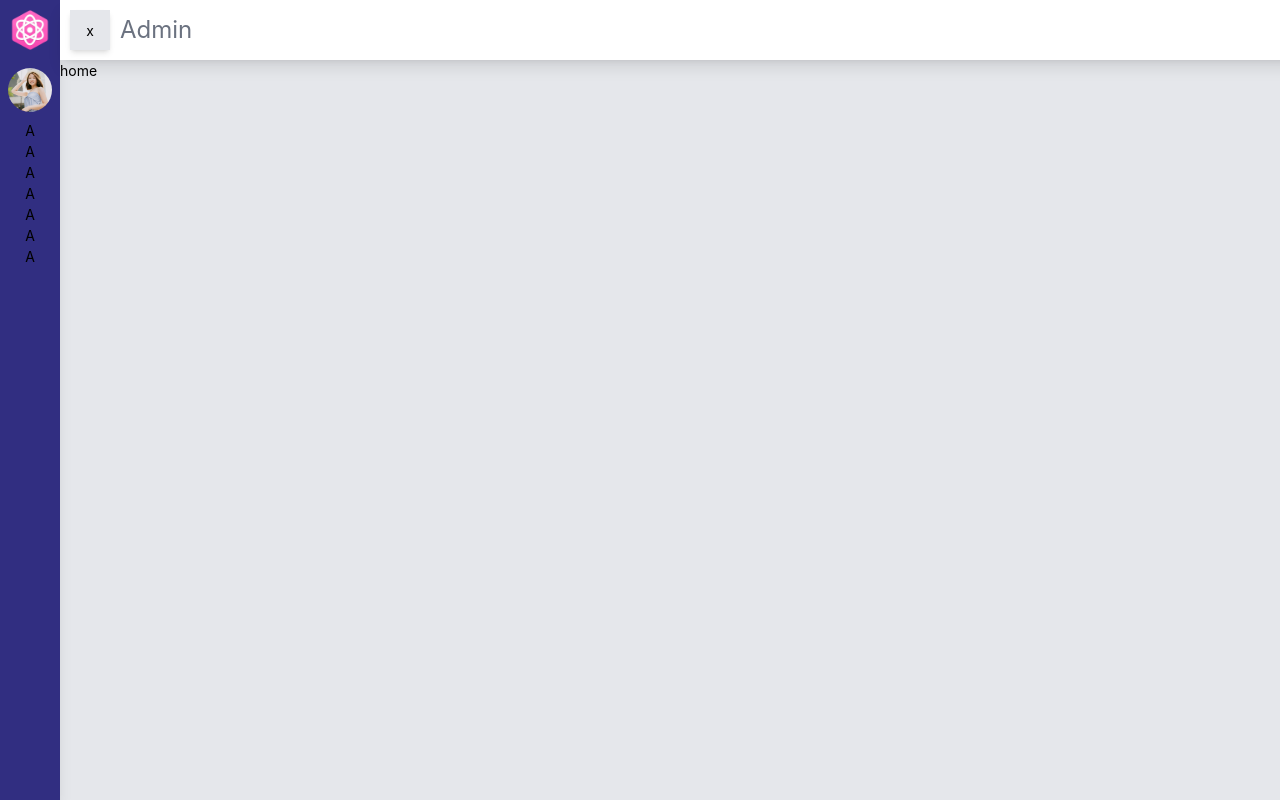
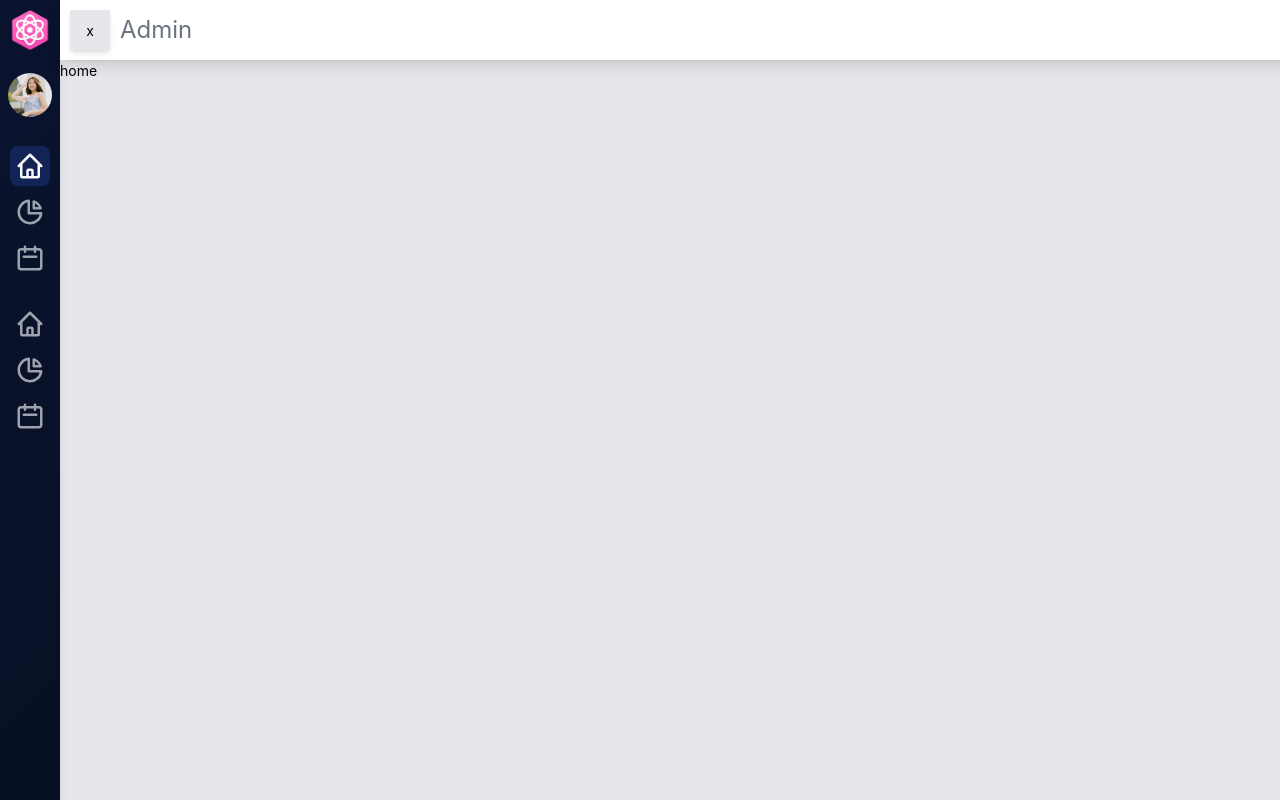
Before and after one commit to Henrique0498/admin-system, a Next.js app: page / in a window 1280 px wide. Built offline with nearby package versions, Linux system fonts and the light colour scheme.

Commit message:
Upade - SideBar
Editei mais o estilo da sideBar

```diff
--- a/package.json
+++ b/package.json
@@ -25,8 +25,10 @@
   "dependencies": {
     "next": "12.0.10",
     "next-pwa": "^5.3.1",
+    "polished": "^4.2.2",
     "react": "17.0.2",
     "react-dom": "17.0.2",
+    "react-icons": "^4.3.1",
     "react-switch": "^6.0.0",
     "styled-components": "5.3.3"
   },
--- a/src/components/SideBar/index.tsx
+++ b/src/components/SideBar/index.tsx
@@ -1,15 +1,48 @@
+import {
+  HiOutlineHome,
+  HiOutlineChartPie,
+  HiOutlineCalendar,
+  HiChevronRight
+} from 'react-icons/hi'
+import Image from 'next/image'
+
 import useGlobal from 'data/useContext/useGlobal'
-import Image from 'next/image'
+
 import * as S from './styles'
 
+// const dataList = [
+//   {
+//     name: 'Home',
+//     id: 1,
+//     icon: HiOutlineHome,
+//     subMenu: [{ name: 'Home', id: 1, icon: HiOutlineHome }]
+//   },
+//   {
+//     name: 'Home',
+//     id: 1,
+//     icon: HiOutlineHome,
+//     subMenu: [{ name: 'Home', id: 1, icon: HiOutlineHome }]
+//   }
+// ]
+
 const SideBar = () => {
-  const { menu } = useGlobal()
+  const { menu, setMenu } = useGlobal()
 
   return (
     <S.Container className="bg-indigo-900 shadow-lg transition-all" menu={menu}>
-      <div className="icon">
-        <Image src="/img/icon-192.png" width={40} height={40} />
-        {menu && <h2>Adm System</h2>}
+      <div className="icon transition-all">
+        <div className="logo transition-all">
+          <Image src="/img/icon-192.png" width={40} height={40} />
+        </div>
+        <h2 className=" transition-all">Adm System</h2>
+        {menu && (
+          <button
+            onClick={() => setMenu(!menu)}
+            className="bg-gray-200 shadow-md transition-all m-auto px-5 py-4"
+          >
+            x
+          </button>
+        )}
       </div>
 
       <div className="user transition-all">
@@ -22,18 +55,121 @@ const SideBar = () => {
             />
           </div>
         </div>
-        {menu && <h2>Amanda</h2>}
+
+        {menu && (
+          <div className="info">
+            <h2>Amanda</h2>
+          </div>
+        )}
       </div>
 
-      <ul>
-        <li>A</li>
-        <li>A</li>
-        <li>A</li>
-        <li>A</li>
-        <li>A</li>
-        <li>A</li>
-        <li>A</li>
-      </ul>
+      <S.List>
+        {menu && <p>Principal</p>}
+        <S.Nav menu={menu}>
+          <li className="active">
+            <div className="content">
+              <div className="iconLi">
+                <HiOutlineHome fontSize={menu ? 24 : 30} />
+              </div>
+              {menu && (
+                <div className="container">
+                  Teste
+                  <HiChevronRight />
+                </div>
+              )}
+              <div className="list">
+                <div></div>
+              </div>
+            </div>
+          </li>
+          <li>
+            <div className="content">
+              <div className="iconLi">
+                <HiOutlineChartPie fontSize={menu ? 24 : 30} />
+              </div>
+              {menu && (
+                <div className="container">
+                  Teste
+                  <HiChevronRight />
+                </div>
+              )}
+              <div className="list">
+                <div></div>
+              </div>
+            </div>
+          </li>
+          <li>
+            <div className="content">
+              <div className="iconLi">
+                <HiOutlineCalendar fontSize={menu ? 24 : 30} />
+              </div>
+              {menu && (
+                <div className="container">
+                  Teste
+                  <HiChevronRight />
+                </div>
+              )}
+              <div className="list">
+                <div className="shadow-sm"></div>
+              </div>
+            </div>
+          </li>
+        </S.Nav>
+      </S.List>
+
+      <S.List>
+        {menu && <p>Principal</p>}
+        <S.Nav menu={menu}>
+          <li className="">
+            <div className="content">
+              <div className="iconLi">
+                <HiOutlineHome fontSize={menu ? 24 : 30} />
+              </div>
+              {menu && (
+                <div className="container">
+                  Teste
+                  <HiChevronRight />
+                </div>
+              )}
+              <div className="list">
+                <div></div>
+              </div>
+            </div>
+          </li>
+          <li>
+            <div className="content">
+              <div className="iconLi">
+                <HiOutlineChartPie fontSize={menu ? 24 : 30} />
+              </div>
+              {menu && (
+                <div className="container">
+                  Teste
+                  <HiChevronRight />
+                </div>
+              )}
+              <div className="list">
+                <div></div>
+              </div>
+            </div>
+          </li>
+          <li>
+            <div className="content">
+              <div className="iconLi">
+                <HiOutlineCalendar fontSize={menu ? 24 : 30} />
+              </div>
+              {menu && (
+                <div className="container">
+                  Teste
+                  <HiChevronRight />
+                </div>
+              )}
+              <div className="list">
+                <div className="shadow-sm"></div>
+              </div>
+            </div>
+          </li>
+        </S.Nav>
+      </S.List>
     </S.Container>
   )
 }
--- a/src/components/SideBar/styles.ts
+++ b/src/components/SideBar/styles.ts
@@ -1,4 +1,5 @@
 import styled, { css } from 'styled-components'
+import { darken, transparentize } from 'polished'
 
 interface ContainerProps {
   menu: boolean
@@ -8,17 +9,33 @@ export const Container = styled('nav')<ContainerProps>`
   ${({ menu }) => css`
     width: ${menu ? '250' : '60'}px;
     height: 100%;
+    background: linear-gradient(
+      135deg,
+      ${({ theme }) => darken(0.22, theme.colors.blue[900])} 0%,
+      ${({ theme }) => darken(0.24, theme.colors.blue[900])} 100%
+    );
 
     .icon {
-      display: flex;
-      padding: 0 10px;
-      align-items: center;
+      display: grid;
+      grid-template-columns: 60px 1fr 40px;
       width: ${menu ? '250' : '60'}px;
       height: 60px;
+      overflow: hidden;
+
+      .logo {
+        width: 60px;
+        height: 60px;
+        display: flex;
+        align-items: center;
+        justify-content: center;
+      }
 
       h2 {
+        min-width: 100px;
+        height: 60px;
+        display: flex;
+        align-items: center;
         padding-left: 10px;
-        display: ${menu ? 'block' : 'none'};
         color: ${({ theme }) => theme.colors.white};
         font-size: 16px;
       }
@@ -29,7 +46,7 @@ export const Container = styled('nav')<ContainerProps>`
       align-items: center;
       width: ${menu ? '250' : '60'}px;
       flex-direction: ${menu ? 'column' : 'row'};
-      min-height: 60px;
+      min-height: 70px;
 
       .userPhoto {
         width: 100%;
@@ -45,6 +62,13 @@ export const Container = styled('nav')<ContainerProps>`
         overflow: hidden;
         border-radius: 50%;
       }
+
+      .info h2 {
+        display: flex;
+        align-items: center;
+        color: ${({ theme }) => theme.colors.white};
+        font-size: 16px;
+      }
     }
   `}
 
@@ -52,3 +76,102 @@ export const Container = styled('nav')<ContainerProps>`
   flex-direction: column;
   align-items: center;
 `
+
+export const List = styled.div`
+  width: 100%;
+  margin: 10px 0;
+
+  > p {
+    padding: 0 10px;
+    text-transform: capitalize;
+    font-weight: 500;
+    color: ${({ theme }) => theme.colors.purple[500]};
+  }
+`
+
+export const Nav = styled('ul')<ContainerProps>`
+  list-style: none;
+  width: 100%;
+
+  li {
+    cursor: pointer;
+    padding: 0 10px;
+    margin-top: 6px;
+
+    & .content {
+      width: 100%;
+      color: ${({ theme }) => theme.colors.gray[400]};
+      min-width: 40px;
+      height: 40px;
+      border-radius: 8px;
+      display: grid;
+      grid-template-columns: 40px 1fr 0px;
+      font-size: 16px;
+      text-transform: capitalize;
+      position: relative;
+
+      :hover {
+        color: ${({ theme }) => theme.colors.gray[200]};
+        background: ${({ theme }) =>
+          transparentize(0.9, theme.colors.blue[600])};
+      }
+    }
+
+    &:hover .content {
+      background: linear-gradient(
+        90deg,
+        ${({ theme }) => darken(0.16, theme.colors.blue[900])} 0%,
+        ${({ theme }) => darken(0.17, theme.colors.blue[900])} 100%
+      );
+    }
+
+    &.active .content {
+      color: ${({ theme }) => theme.colors.gray[50]};
+      background: linear-gradient(
+        90deg,
+        ${({ theme }) => darken(0.12, theme.colors.blue[900])} 0%,
+        ${({ theme }) => darken(0.13, theme.colors.blue[900])} 100%
+      );
+    }
+
+    .iconLi {
+      width: 40px;
+      height: 40px;
+      display: flex;
+      align-items: center;
+      justify-content: center;
+    }
+
+    .container {
+      display: flex;
+      height: 40px;
+      align-items: center;
+      justify-content: space-between;
+      padding: 0 6px;
+    }
+
+    .list {
+      position: relative;
+      display: inline-block;
+    }
+
+    .list > div {
+      position: absolute;
+      width: 200px;
+      height: 400px;
+      left: 8px;
+      display: none;
+      background: linear-gradient(
+        -45deg,
+        ${({ theme }) => darken(0.24, theme.colors.blue[900])} 10%,
+        ${({ theme }) => darken(0.2, theme.colors.blue[900])} 80%
+      );
+      border-radius: 0 8px 8px 0px;
+    }
+
+    :hover .list > div {
+      display: block;
+      z-index: 10;
+    }
+  }
+`
--- a/src/components/TopBar/index.tsx
+++ b/src/components/TopBar/index.tsx
@@ -6,9 +6,14 @@ const TopBar = () => {
 
   return (
     <S.Container className="bg-white shadow-lg">
-      <button onClick={() => setMenu(!menu)} className="bg-gray-200 shadow-md">
-        x
-      </button>
+      {!menu && (
+        <button
+          onClick={() => setMenu(!menu)}
+          className="bg-gray-200 shadow-md"
+        >
+          x
+        </button>
+      )}
       <div className="logo">
         <h2>Admin</h2>
       </div>
```
Also changed, not shown: 1 other file (tests, documents, lock files or other folders).
